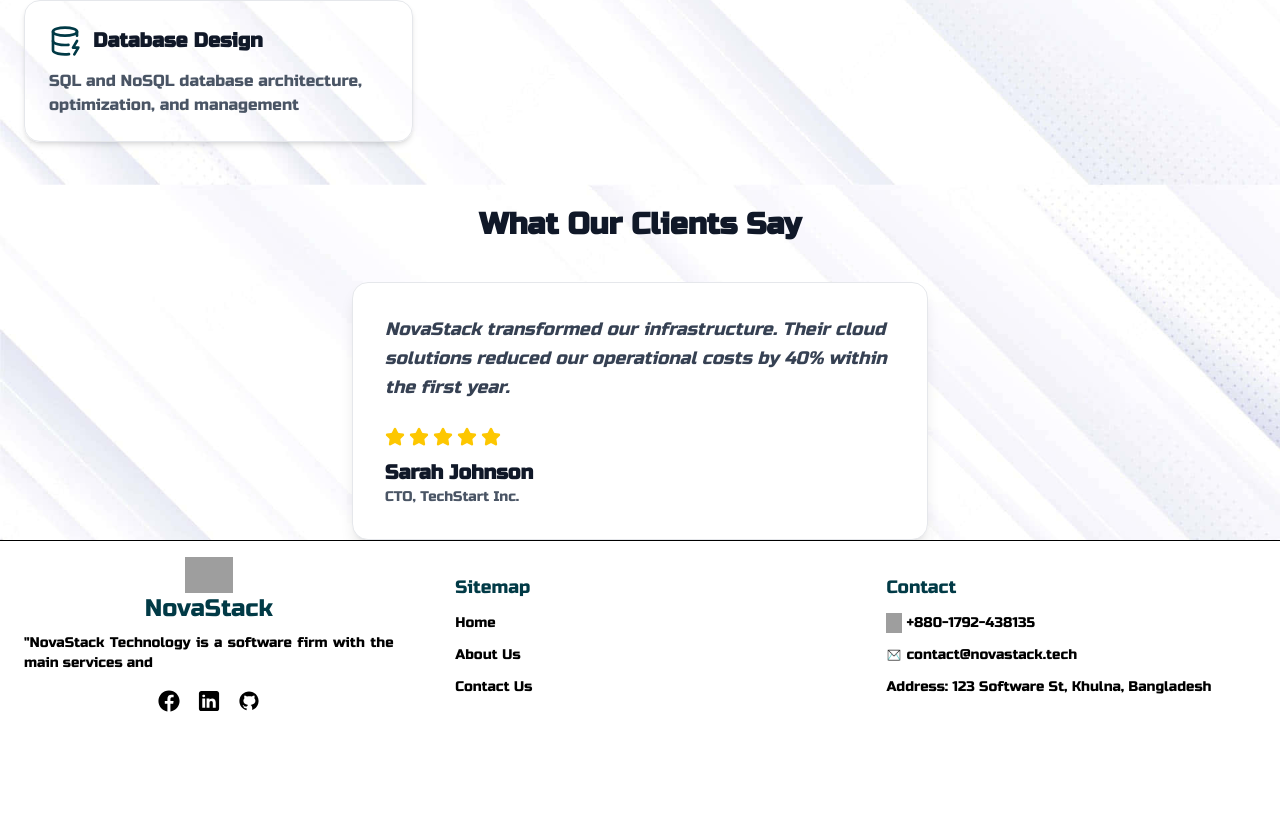
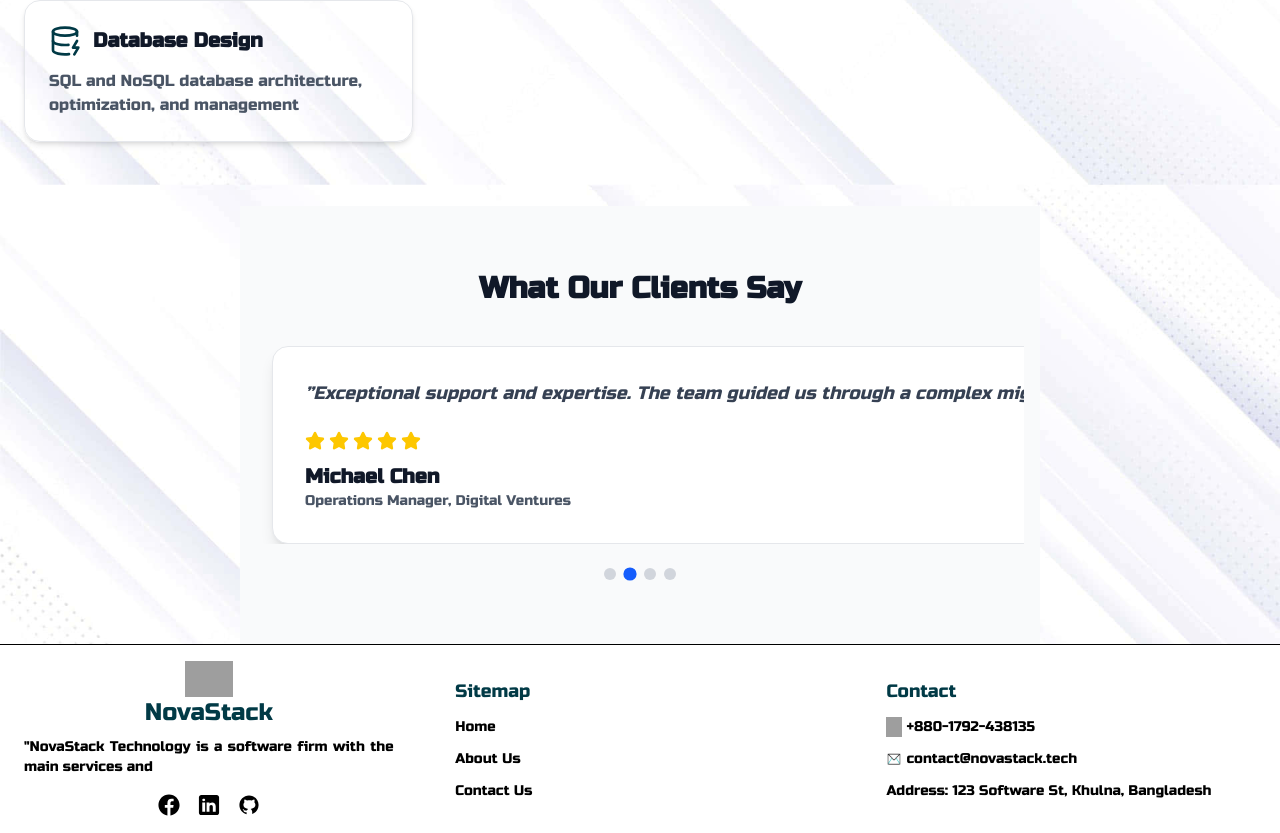
Before and after one commit to PotatoPeeZy/novastack_tech, a Next.js app: page / in a window 1280 px wide. Shown: the part 1522-2355 px from the top of the page. Before the commit the page ends 2251 px from the top, so only its background shows below. Built offline with nearby package versions, Linux system fonts and the light colour scheme; no server answers; grey boxes are pictures that could not be loaded.

Commit message:
fixed auto sliding issue and some allignment issue

```diff
--- a/app/globals.css
+++ b/app/globals.css
@@ -19,7 +19,12 @@ body {
   background-attachment: fixed;
   font-family: var(--font-russo-one);
 }
-
+/* html,
+body {
+  padding: 0;
+  margin: 0;
+  overflow-x: hidden !important;
+} */
 .icon-hover {
   transition: 0.3s ease;
 }
@@ -28,3 +33,36 @@ body {
   filter: brightness(0) saturate(100%) invert(38%) sepia(92%) saturate(2000%)
     hue-rotate(210deg) brightness(95%) contrast(100%);
 }
+/* ensure consistent box sizing */
+*,
+*::before,
+*::after {
+  box-sizing: border-box;
+}
+
+/* keen-slider safety — prevents child from forcing width and avoids tiny overflow */
+.keen-slider {
+  max-width: 100%;
+  width: 100%;
+  overflow: visible; /* the outer wrapper (overflow-hidden) does clipping */
+}
+
+.keen-slider__slide {
+  min-width: 0 !important;
+  padding: 0 !important;
+  margin: 0 !important;
+  box-sizing: border-box;
+}
+
+/* optional: avoid tiny subpixel overflow (round transform rounding issues) */
+#testimonials-wrapper {
+  -webkit-font-smoothing: antialiased;
+  -moz-osx-font-smoothing: grayscale;
+}
+
+/* Debug helper: temporarily show the element causing overflow
+   Uncomment while debugging to discover which element overflows */
+/* html.debug-overflow * {
+  outline: 1px dashed rgba(255, 0, 0, 0.15);
+}
+ */
--- a/components/Testimonials/TestimonialCard.js
+++ b/components/Testimonials/TestimonialCard.js
@@ -2,36 +2,28 @@
 import React from "react";
 import { Star } from "lucide-react";
 
-export default function TestimonialCard({
-  name,
-  title,
-  company,
-  content,
-  rating,
-}) {
+export default function TestimonialCard({ t }) {
   return (
-    <div className="bg-white rounded-2xl shadow-lg p-8 max-w-xl mx-auto border border-gray-200">
-      <p className="text-gray-700 text-lg leading-relaxed mb-6 italic">
-        {content}
+    <div className="w-full bg-white rounded-2xl shadow-lg p-8 border border-gray-200">
+      <p className="text-gray-700 text-lg mb-6 italic">
+        &rdquo;{t.content}&rdquo;
       </p>
 
-      <div className="flex items-center gap-1 mb-3">
+      <div className="flex gap-1 mb-3">
         {[...Array(5)].map((_, i) => (
           <Star
             key={i}
             className={`w-5 h-5 ${
-              i < rating ? "text-yellow-400" : "text-gray-300"
+              i < t.rating ? "text-yellow-400" : "text-gray-300"
             } fill-current`}
           />
         ))}
       </div>
 
-      <div>
-        <h3 className="text-xl font-semibold text-gray-900">{name}</h3>
-        <p className="text-sm text-gray-600">
-          {title}, {company}
-        </p>
-      </div>
+      <h3 className="text-xl font-semibold text-gray-900">{t.name}</h3>
+      <p className="text-sm text-gray-600">
+        {t.title}, {t.company}
+      </p>
     </div>
   );
 }
--- a/components/Testimonials/TestimonialsSection.js
+++ b/components/Testimonials/TestimonialsSection.js
@@ -1,42 +1,103 @@
 "use client";
 
-import React from "react";
+import React, { useEffect, useRef, useState } from "react";
+import testimonialsData from "@/app/appData/Testimonials.json";
 import TestimonialCard from "./TestimonialCard";
-import testimonialsData from "@/app/appData/Testimonials.json";
-import { useKeenSlider } from "keen-slider/react";
-import "keen-slider/keen-slider.min.css";
 
 export default function TestimonialsSection() {
   const { testimonials } = testimonialsData;
 
-  const [sliderRef] = useKeenSlider({
-    loop: true,
-    mode: "snap",
-    slides: {
-      perView: 1,
-      spacing: 24,
-    },
-    autoplay: true,
-    duration: 500,
-  });
+  const sliderRef = useRef(null);
+  const [index, setIndex] = useState(0);
+  const isDragging = useRef(false);
+  const startX = useRef(0);
+  const currentTranslate = useRef(0);
+
+  // Auto-slide every 4 seconds
+  useEffect(() => {
+    const interval = setInterval(() => {
+      setIndex((i) => (i + 1) % testimonials.length);
+    }, 4000);
+    return () => clearInterval(interval);
+  }, []);
+
+  // Apply transform
+  useEffect(() => {
+    if (sliderRef.current) {
+      sliderRef.current.style.transform = `translateX(-${index * 100}%)`;
+    }
+  }, [index]);
+
+  // Swipe handlers
+  const startDrag = (clientX) => {
+    isDragging.current = true;
+    startX.current = clientX;
+  };
+
+  const moveDrag = (clientX) => {
+    if (!isDragging.current) return;
+    const diff = clientX - startX.current;
+    currentTranslate.current = -index * 100 + (diff / window.innerWidth) * 100;
+
+    sliderRef.current.style.transform = `translateX(${currentTranslate.current}%)`;
+  };
+
+  const endDrag = () => {
+    isDragging.current = false;
+
+    const diff = currentTranslate.current + index * 100;
+
+    if (diff < -10) {
+      setIndex((i) => (i + 1) % testimonials.length);
+    } else if (diff > 10) {
+      setIndex((i) => (i === 0 ? testimonials.length - 1 : i - 1));
+    } else {
+      setIndex((i) => i);
+    }
+  };
 
   return (
-    <section className="px-6">
+    <section className="py-16 px-4 bg-gray-50 overflow-hidden">
       <h2 className="text-3xl font-bold text-center mb-10 text-gray-900">
         What Our Clients Say
       </h2>
 
-      <div ref={sliderRef} className="keen-slider max-w-3xl mx-auto">
-        {testimonials.map((t) => (
-          <div key={t.id} className="keen-slider__slide">
-            <TestimonialCard
-              name={t.name}
-              title={t.title}
-              company={t.company}
-              content={t.content}
-              rating={t.rating}
-            />
-          </div>
+      <div className="relative max-w-3xl mx-auto overflow-hidden select-none">
+        {/* Slider */}
+        <div
+          ref={sliderRef}
+          className="flex transition-transform duration-500 ease-out"
+          style={{ width: `${testimonials.length * 100}%` }}
+          onMouseDown={(e) => startDrag(e.clientX)}
+          onMouseMove={(e) => moveDrag(e.clientX)}
+          onMouseUp={endDrag}
+          onMouseLeave={endDrag}
+          onTouchStart={(e) => startDrag(e.touches[0].clientX)}
+          onTouchMove={(e) => moveDrag(e.touches[0].clientX)}
+          onTouchEnd={endDrag}
+        >
+          {testimonials.map((t) => (
+            <div
+              key={t.id}
+              className="w-full flex-shrink-0 px-4"
+              style={{ width: "100%" }}
+            >
+              <TestimonialCard t={t} />
+            </div>
+          ))}
+        </div>
+      </div>
+
+      {/* Pagination dots */}
+      <div className="flex justify-center mt-6 gap-2">
+        {testimonials.map((_, i) => (
+          <button
+            key={i}
+            onClick={() => setIndex(i)}
+            className={`w-3 h-3 rounded-full transition-all ${
+              index === i ? "bg-blue-600 scale-110" : "bg-gray-300"
+            }`}
+          ></button>
         ))}
       </div>
     </section>
```
